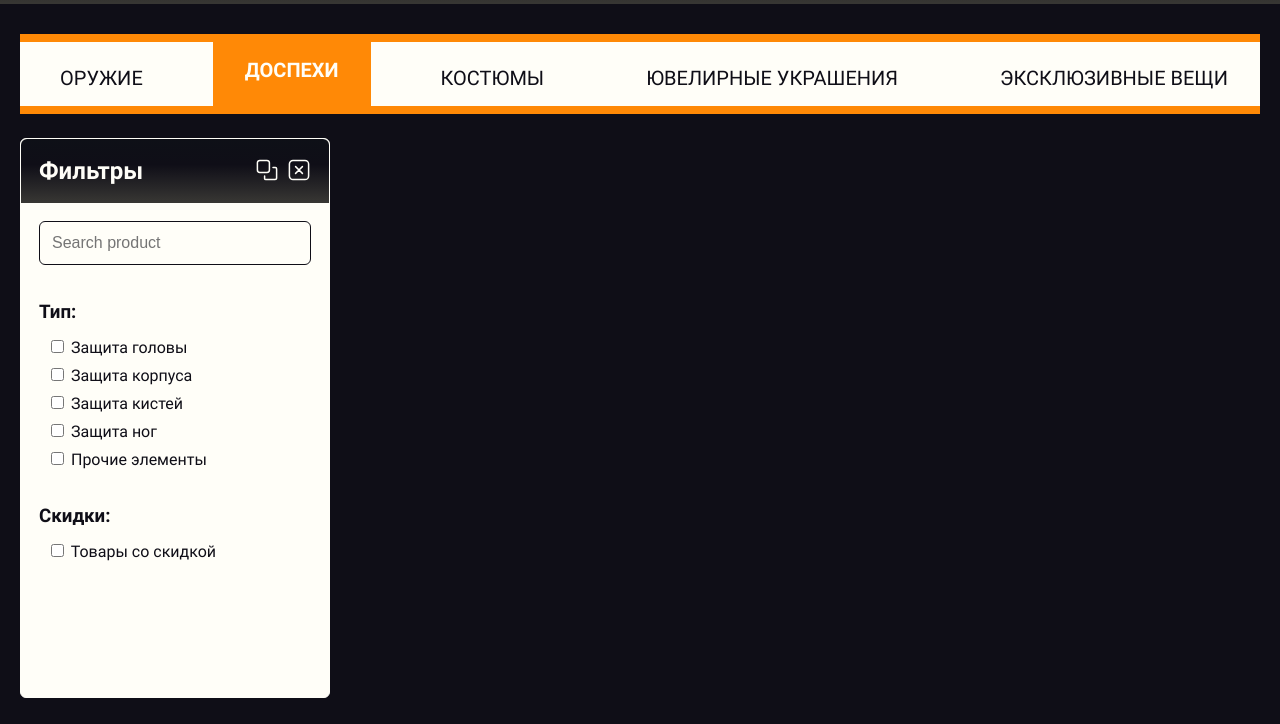
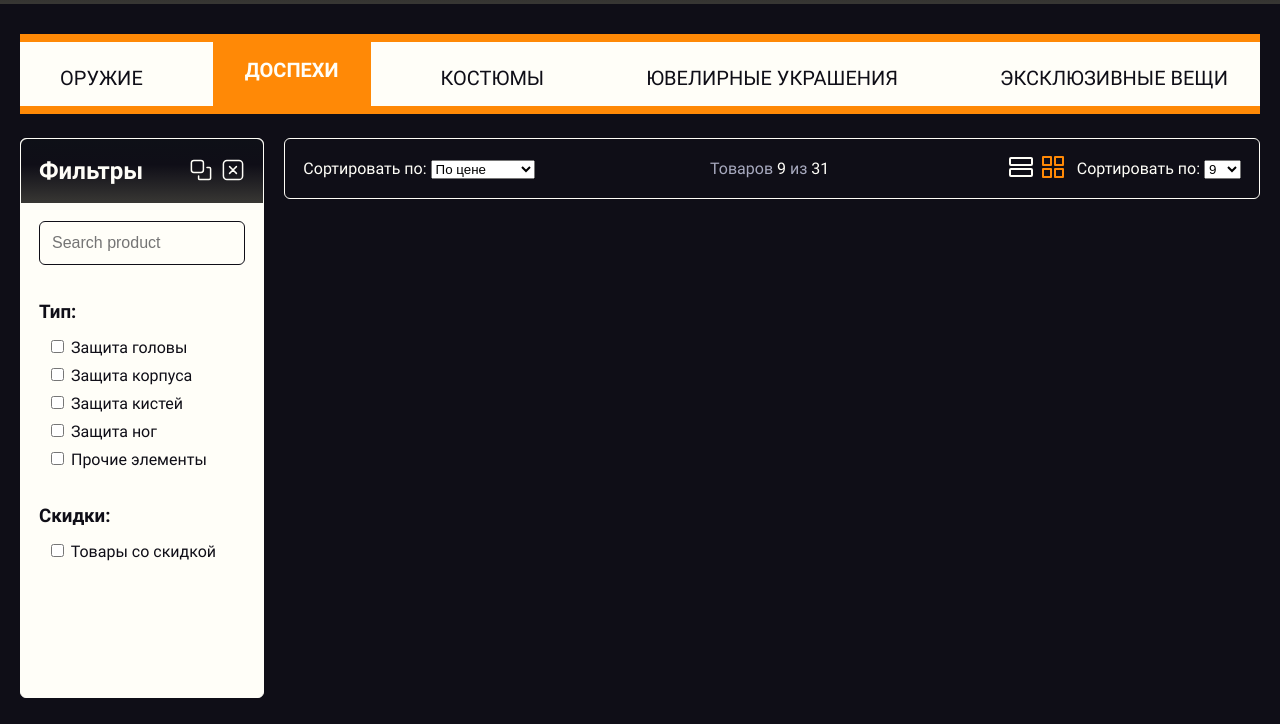
Before and after one commit to Sergey-Lesnevskiy/store_knight, a website built with webpack: page src/index.html in a window 1280 px wide. Shown: the part 76-800 px from the top of the page. Built offline with nearby package versions, Linux system fonts and the light colour scheme.

Commit message:
draft: add sort section index.html

```diff
--- a/src/index.html
+++ b/src/index.html
@@ -145,6 +145,48 @@
 
           </div>
         </aside>
+
+        <div class="page__right-side">
+          <div class="sort">
+            <div class="sort__by">
+              <label for="sort-by__title">Сортировать по:</label>
+              <select name="sort-by" id="sort-by">
+                <option value="price">По цене</option>
+                <option value="alphabet">По алфавиту</option>
+                <option value="rating">По рейтингу</option>
+              </select>
+            </div>
+
+            <div class="sort__info">
+              <p>Товаров <span>9</span> из <span>31</span></p>
+            </div>
+
+            <div class="sort__view">
+              <button class="sort__view-btn">
+                <svg width="32" height="32" viewBox="0 0 32 32" fill="none" xmlns="http://www.w3.org/2000/svg">
+                  <path d="M26 18H6C5.44772 18 5 18.4477 5 19V24C5 24.5523 5.44772 25 6 25H26C26.5523 25 27 24.5523 27 24V19C27 18.4477 26.5523 18 26 18Z" stroke="currentColor" stroke-width="2" stroke-linecap="round" stroke-linejoin="round"/>
+                  <path d="M26 7H6C5.44772 7 5 7.44772 5 8V13C5 13.5523 5.44772 14 6 14H26C26.5523 14 27 13.5523 27 13V8C27 7.44772 26.5523 7 26 7Z" stroke="currentColor" stroke-width="2" stroke-linecap="round" stroke-linejoin="round"/>
+                  </svg>
+              </button>
+              <button class="sort__view-btn sort__view-btn--active">
+                <svg width="32" height="32" viewBox="0 0 32 32" fill="none" xmlns="http://www.w3.org/2000/svg">
+                  <path d="M14 6H6V14H14V6Z" stroke="currentColor" stroke-width="2" stroke-linecap="round" stroke-linejoin="round"/>
+                  <path d="M26 6H18V14H26V6Z" stroke="currentColor" stroke-width="2" stroke-linecap="round" stroke-linejoin="round"/>
+                  <path d="M14 18H6V26H14V18Z" stroke="currentColor" stroke-width="2" stroke-linecap="round" stroke-linejoin="round"/>
+                  <path d="M26 18H18V26H26V18Z" stroke="currentColor" stroke-width="2" stroke-linecap="round" stroke-linejoin="round"/>
+                  </svg>
+              </button>
+              <div class="sort__view-counts">
+                <label for="sort-view">Сортировать по:</label>
+                <select name="select" id="sort-view">
+                  <option value="price">9</option>
+                  <option value="alphabet">18</option>
+                  <option value="rating">36</option>
+                </select>
+              </div>
+            </div>
+          </div>
+        </div>
       </div>
 
     </div>
--- a/src/index.ts
+++ b/src/index.ts
@@ -4,6 +4,7 @@ import { ShoppingCart } from './components/shoppingCart/shoppingCart'
 import { PageHeader } from './components/pageHeader/pageHeader'
 import { CategoryFilter } from './components/categoryFilter/categoryFilter'
 import { Filters } from './components/filters/filters'
+import { SortSection } from './components/sortSection/sortSection'
 
 const shopping  = new ShoppingCart();
 shopping.hi()
@@ -16,3 +17,6 @@ categoryFilter.hi();
 
 const filters = new Filters();
 filters.hi();
+
+const sort = new SortSection();
+sort.hi();
```
